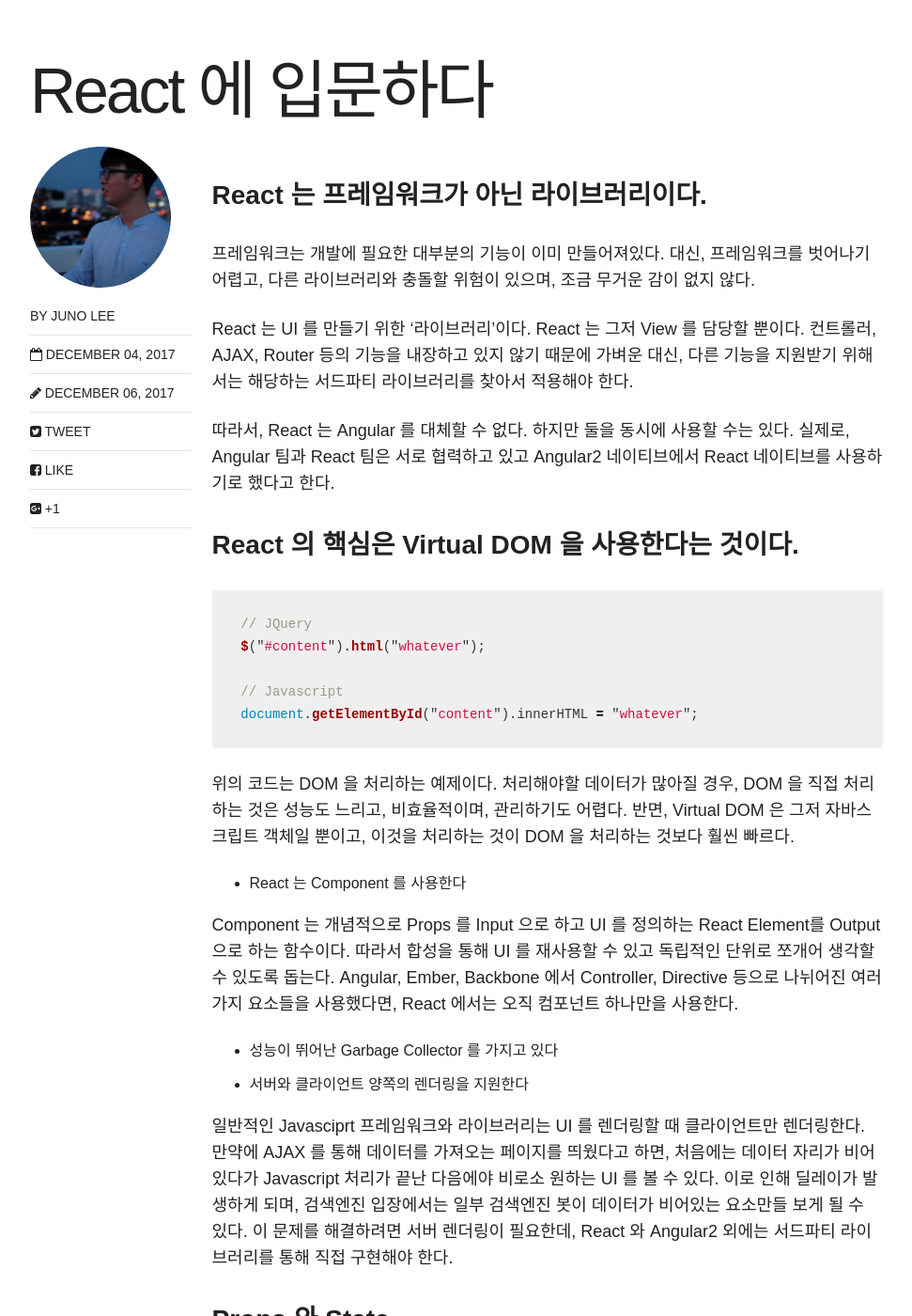
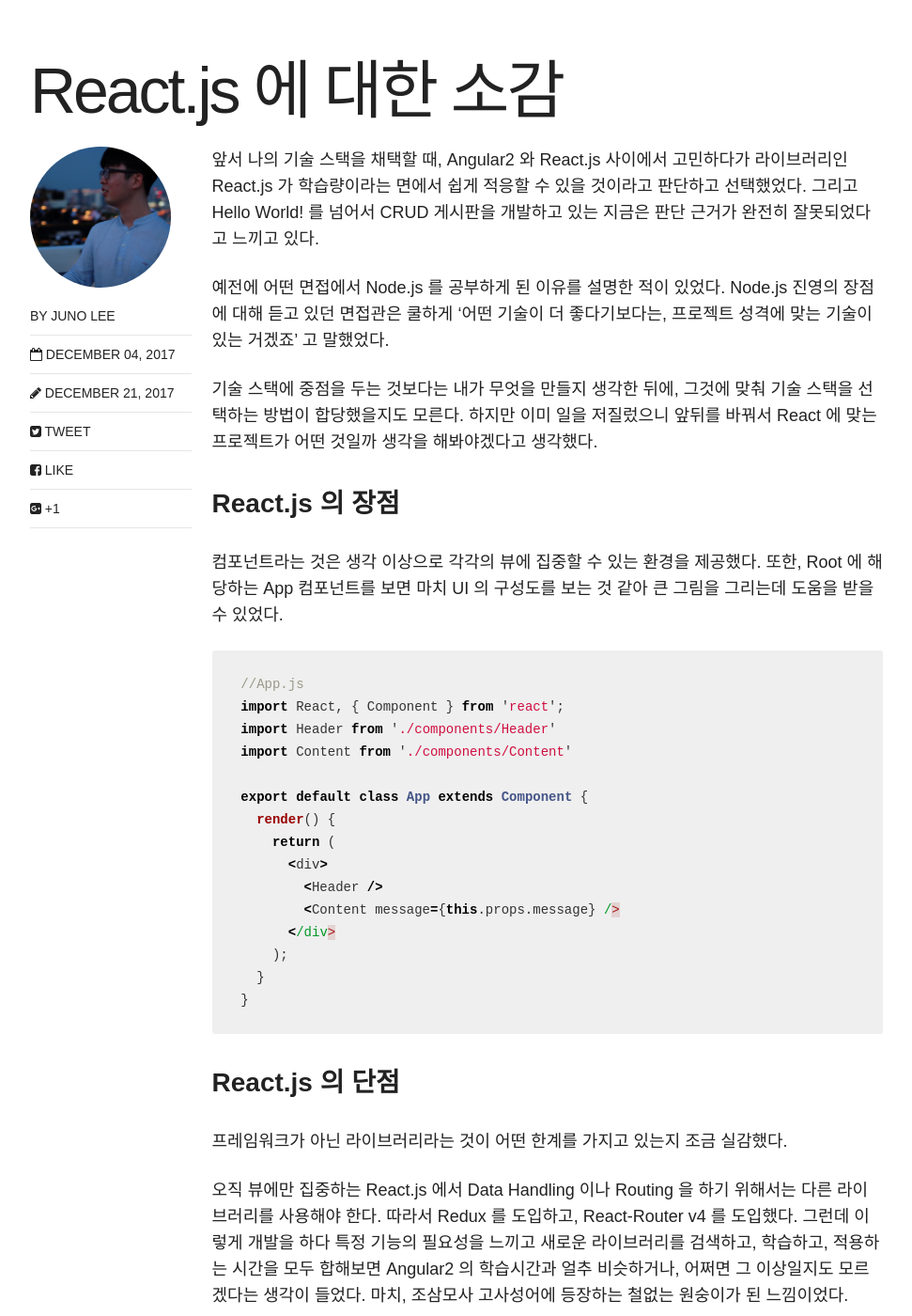
Before and after one commit to johanneslee/johanneslee.github.io, a Jekyll site: the page built from _posts/articles/2017-12-04-page8.md, in a window 1280 px wide and 1400 px high, scrolled down 440 px. Shown: the whole window at 94% size, without its empty margins (154-1125 px from the left). Built offline with Jekyll 4.4.1, drawn with Linux system fonts in a browser that asks for light colours; nearby versions of some CDN libraries; some of the changed text lies outside the part shown.

Commit message:
Update Posts

```diff
--- a/_posts/articles/2017-12-04-page8.md
+++ b/_posts/articles/2017-12-04-page8.md
@@ -1,164 +1,49 @@
 ---
 layout: post
-title: React 에 입문하다
-excerpt: "공부한 것을 정리해보았다"
-modified: 2017-12-06T00:00:00-00:00
+title: React.js 에 대한 소감
+excerpt: "직접 체감했던 React.js 의 장단점"
+modified: 2017-12-21T00:00:00-00:00
 categories: articles
 comments: true
 share: true
 ---
 
-### React 는 프레임워크가 아닌 라이브러리이다.
+앞서 나의 기술 스택을 채택할 때, Angular2 와 React.js 사이에서 고민하다가 라이브러리인 React.js 가 학습량이라는 면에서 쉽게 적응할 수 있을 것이라고 판단하고 선택했었다. 그리고 Hello World! 를 넘어서 CRUD 게시판을 개발하고 있는 지금은 판단 근거가 완전히 잘못되었다고 느끼고 있다.
 
-프레임워크는 개발에 필요한 대부분의 기능이 이미 만들어져있다. 대신, 프레임워크를 벗어나기 어렵고, 다른 라이브러리와 충돌할 위험이 있으며, 조금 무거운 감이 없지 않다.
+예전에 어떤 면접에서 Node.js 를 공부하게 된 이유를 설명한 적이 있었다. Node.js 진영의 장점에 대해 듣고 있던 면접관은 쿨하게 '어떤 기술이 더 좋다기보다는, 프로젝트 성격에 맞는 기술이 있는 거겠죠' 고 말했었다.
 
-React 는 UI 를 만들기 위한 '라이브러리'이다. React 는 그저 View 를 담당할 뿐이다. 컨트롤러, AJAX, Router 등의 기능을 내장하고 있지 않기 때문에 가벼운 대신, 다른 기능을 지원받기 위해서는 해당하는 서드파티 라이브러리를 찾아서 적용해야 한다.
+기술 스택에 중점을 두는 것보다는 내가 무엇을 만들지 생각한 뒤에, 그것에 맞춰 기술 스택을 선택하는 방법이 합당했을지도 모른다. 하지만 이미 일을 저질렀으니 앞뒤를 바꿔서 React 에 맞는 프로젝트가 어떤 것일까 생각을 해봐야겠다고 생각했다.
 
-따라서, React 는 Angular 를 대체할 수 없다. 하지만 둘을 동시에 사용할 수는 있다. 실제로, Angular 팀과 React 팀은 서로 협력하고 있고 Angular2 네이티브에서 React 네이티브를 사용하기로 했다고 한다.
+### React.js 의 장점
 
-### React 의 핵심은 Virtual DOM 을 사용한다는 것이다.
+컴포넌트라는 것은 생각 이상으로 각각의 뷰에 집중할 수 있는 환경을 제공했다. 또한, Root 에 해당하는 App 컴포넌트를 보면 마치 UI 의 구성도를 보는 것 같아 큰 그림을 그리는데 도움을 받을 수 있었다.
 
 {% highlight javascript %}
-  // JQuery
-  $("#content").html("whatever");
+  //App.js
+  import React, { Component } from 'react';
+  import Header from './components/Header'
+  import Content from './components/Content'
 
-  // Javascript
-  document.getElementById("content").innerHTML = "whatever";
-{% endhighlight %}
-
-위의 코드는 DOM 을 처리하는 예제이다. 처리해야할 데이터가 많아질 경우, DOM 을 직접 처리하는 것은 성능도 느리고, 비효율적이며, 관리하기도 어렵다. 반면, Virtual DOM 은 그저 자바스크립트 객체일 뿐이고, 이것을 처리하는 것이 DOM 을 처리하는 것보다 훨씬 빠르다.
-
-- React 는 Component 를 사용한다
-
-Component 는 개념적으로 Props 를 Input 으로 하고 UI 를 정의하는 React Element를 Output 으로 하는 함수이다. 따라서 합성을 통해 UI 를 재사용할 수 있고 독립적인 단위로 쪼개어 생각할 수 있도록 돕는다. Angular, Ember, Backbone 에서 Controller, Directive 등으로 나뉘어진 여러가지 요소들을 사용했다면, React 에서는 오직 컴포넌트 하나만을 사용한다.
-- 성능이 뛰어난 Garbage Collector 를 가지고 있다
-- 서버와 클라이언트 양쪽의 렌더링을 지원한다
-
-일반적인 Javasciprt 프레임워크와 라이브러리는 UI 를 렌더링할 때 클라이언트만 렌더링한다. 만약에 AJAX 를 통해 데이터를 가져오는 페이지를 띄웠다고 하면, 처음에는 데이터 자리가 비어있다가 Javascript 처리가 끝난 다음에야 비로소 원하는 UI 를 볼 수 있다. 이로 인해 딜레이가 발생하게 되며, 검색엔진 입장에서는 일부 검색엔진 봇이 데이터가 비어있는 요소만들 보게 될 수 있다. 이 문제를 해결하려면 서버 렌더링이 필요한데, React 와 Angular2 외에는 서드파티 라이브러리를 통해 직접 구현해야 한다.
-
-### Props 와 State
-
-1. props
-
-* 컴포넌트 내부의 바뀌지 않는 데이터 처리에 사용
-{% highlight javascript %}
-  // index.js
-  import React from 'react';
-  import ReactDOM from 'react-dom';
-  import App from './components/App';
-
-  const rootElement = document.getElementById('root');
-  ReactDOM.render(
-    // set Props to App.js
-    <App
-      headerTitle = "Welcome!"
-      contentTitle = "Stranger,"
-      contentBody = "Welcome to example app"
-    />,
-    rootElement
-  );
-
-  // App.js
-  import React from 'react';
-  import Header from './Header';
-  import Content from './Content';
-
-  export default class App extends React.Component {
-    render(){
-      return  (
-        <div>
-          // use Props from index.js
-          <Header title={ this.props.headerTitle }/>
-          <Content
-            title={ this.props.contentTitle }
-            body={ this.props.contentBody }
-          />
-        </div>
-      );
-    }
-  }
-
-  App.defaultProps = {
-    headerTitle: 'headerTitle',
-    contentTitle: 'contentTitle',
-    contentBody: 'contentBody'
-  };
-
-  App.propTypes = {
-    headerTitle: PropTypes.string,
-    contentTitle: PropTypes.string,
-    contentBody: PropTypes.string
-  };
-{% endhighlight %}
-
-2. state
-
-* 컴포넌트 내부의 유동적인 데이터 처리에 사용
-{% highlight javascript %}
-  import React from 'react';
-
-  export default class App extends React.Component {
-    constructor(props) {
-      super(props);
-      // init States
-      this.state = {
-         header: "Header Initial state",
-         content: "Content Initial State"
-      };
-    }
-
-    updateHeader(text){
-      // set a State
-      this.setState({
-        header: "Header has changed"
-      });
-    }
-
+  export default class App extends Component {
     render() {
       return (
         <div>
-          // use States
-          <h1>{this.state.header}</h1>
-          <h2>{this.state.content}</h2>
-          <button onClick={this.updateHeader.bind(this)}>Update</button>
+          <Header />
+          <Content message={this.props.message} />
         </div>
       );
     }
   }
 {% endhighlight %}
 
-### NPM
+### React.js 의 단점
 
-* --save
+프레임워크가 아닌 라이브러리라는 것이 어떤 한계를 가지고 있는지 조금 실감했다.
 
-이 키워드를 입력하면 설치하고자 하는 패키지 정보가 package.json 에 갱신된다.
+오직 뷰에만 집중하는 React.js 에서 Data Handling 이나 Routing 을 하기 위해서는 다른 라이브러리를 사용해야 한다. 따라서 Redux 를 도입하고, React-Router v4 를 도입했다. 그런데 이렇게 개발을 하다 특정 기능의 필요성을 느끼고 새로운 라이브러리를 검색하고, 학습하고, 적용하는 시간을 모두 합해보면 Angular2 의 학습시간과 얼추 비슷하거나, 어쩌면 그 이상일지도 모르겠다는 생각이 들었다. 마치, 조삼모사 고사성어에 등장하는 철없는 원숭이가 된 느낌이었다.
 
-* --save-dev
+또한, 각각의 관련 라이브러리들은 계속 변하고 있다는 것도 이슈가 될 것 같다. 예를 들어, React 모듈에서 지원하던 PropTypes 기능이 prop-types 로 분리되거나, babel 을 webpack 을 적용하기 위한 babel-loader 의 등장, 버전업하면서 많은 문법들이 변화된 React-Router v4... 라이브러리들이 중구난방으로 업데이트되고, deprecated 되는 함수들이 발생하게 되면 모듈 관리도 쉽지 않을 것 같다는 생각이 들었다.
 
-개발 과정에서 필요한 패키지들에는 다음과 같은 키워드를 사용한다. --save 를 사용해도 무방하나, 패키지 관리에 불편을 겪을 수 있다.
+### React.js 에 적합한 프로젝트
 
-### react-hot-loader
-
-이 패키지는 개발 서버가 실행 중일 때 특정 React 컴포넌트가 업데이트 되면 해당 컴포넌트만 업데이트 해준다. 기본적으로 개발 서버가 React 를 호환하지 않기 때문에 따로 Loader 를 설정하는 것이다. 이 패키지가 없으면 그냥 새로고침만 하게 된다.
-
-### Redux
-
-Redux 는 페이스북에서 React 와 함께 소개한 Flux 아키텍쳐를 구현한 라이브러리이다. 컴포넌트끼리 데이터 교류 및 State 관리를 효율적으로 하도록 돕는다.
-
-## MVC
-
-MVC 는 Controller, Model, View 로 이루어진 아키텍쳐이다. 어떤 Action 이 입력되면 Controller 는 그 Action 을 받아서 Model 이 가진 Data 를 조회, 업데이트 할 수 있다. 그리고 그 변화는 View 에 반영된다. 또한, View 에서 Model 의 Data 에 접근하여 조회, 업데이트 할 수도 있다.
-
-## Flux
-
-Flux 는 Dispatcher, Store, View 로 이루어진 아키텍쳐이다. 어떤 Action 이 입력되면 Dispatcher 는 그 Action 을 통제하여 Store 가 가진 Data 를 조회, 업데이트 할 수 있다. 그리고 그 변화는 View 에 반영된다. 반면에, View 에서는 Store 에 바로 접근하지 않는다. View 는 Dispatcher 로 Action 을 보낸다. 그리고 Dispatcher 에서는 작업이 중첩되지 않도록 대기 등의 처리로 제어한다.
-
-## 세가지 원칙
-* Single Source of Truth
-앱의 State 를 위해 단 하나의 Store 를 사용한다. 이것은 Flux 와의 주요한 차이인데, Flux 에서는 여러 개의 Nested Store 를 사용한다.
-
-* State is Read-only
-앱에서 Store 의 State 를 직접 변경할 수 없다. State 를 변경하기 위해 반드시 Action 이 Dispatch 되어야 한다.
-
-* Changes are made with pure Functions
-Action 객체를 처리하는 함수를 Reducer 라고 부른다. Reducer 는 정보를 받아서 상태를 어떻게 업데이트 할 지 정의한다. reducer 는 '순수 함수'로 작성되어야 한다. 즉, 네트워크 및 데이터베이스에 접근하거나, 인수를 변경하지 않고, 같은 인수로 실행된 함수는 언제나 같은 결과를 반환해야 하며, 순수하지 않은 API 는 사용해서는 안 된다. (Date.now(), Math.random() 등)
+...가 뭘까. 열심히 조사하고 고찰했지만 어떤 프로젝트가 어울리는 지 잘 모르겠다. 페이스북에서 사용하고 있으니 비슷한 형태의 게시판을 만들어볼까 가볍게 생각하고 말았다.
```
Also changed, not shown: _posts/articles/2017-11-22-page1.md (+1 -1 lines), _posts/articles/2017-11-28-page6.md (+1 -1 lines).
